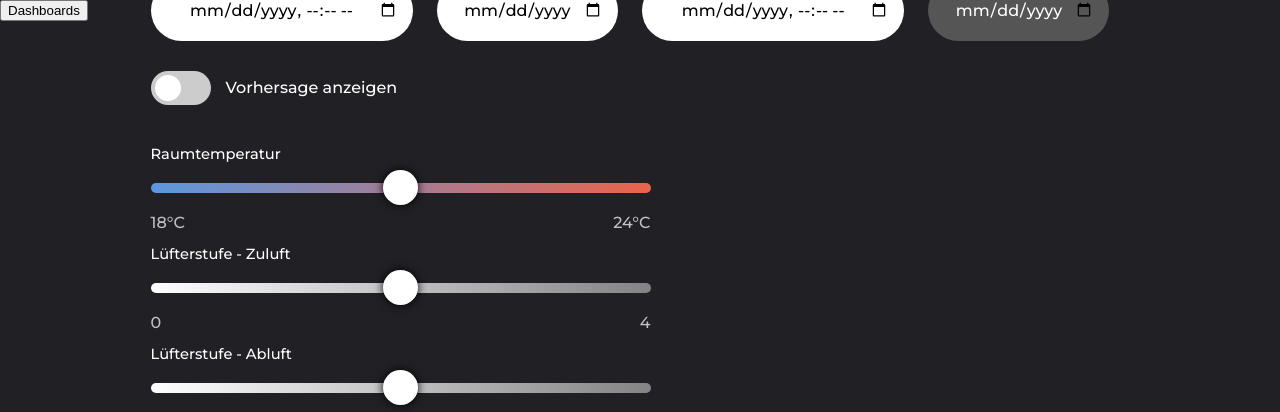
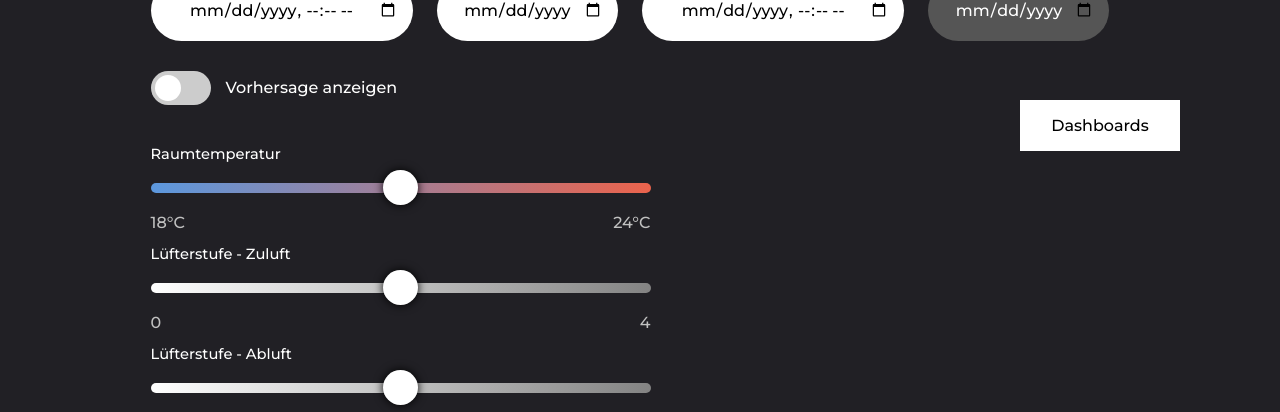
Before and after one commit to matteo-mlr/bluePeacock, a Flask app: page / in a window 1280 px wide. Shown: the top 412 px of the page. Run offline with Flask 2, Linux system fonts and the light colour scheme.

Commit message:
Add files via upload

```diff
--- a/static/css/style.css
+++ b/static/css/style.css
@@ -134,6 +134,11 @@ h1 {
     margin: 100px 0 0 0;
 }
 
+.grafana-wrapper {
+    display: flex;
+    align-items: center;
+}
+
 .controlPanel {
     margin: 100px 0 0 0;
 }
@@ -197,6 +202,11 @@ label {
     outline: none;
     -webkit-transition: all 500ms cubic-bezier(0.075, 0.82, 0.165, 1);
     transition: all 500ms cubic-bezier(0.075, 0.82, 0.165, 1);
+    display: inline-block;
+}
+
+.date-element.disable {
+    display: none;
 }
 
 .date-element:focus {
@@ -276,6 +286,60 @@ input:checked + .checkboxSlider:before {
     align-items: center;
 }
 
+/* DROPDOWN *****/
+
+.dropbtn {
+    background-color: #fff;
+    color: #000;
+    padding: 16px;
+    font-size: 16px;
+    border: none;
+    cursor: pointer;
+    font-family: Montserrat;
+    font-size: 12pt;
+    width: 160px;
+    margin: 0;
+    z-index: 10;
+    position: relative;
+  }
+
+  .dropdown {
+    position: absolute;
+    top: 100px;
+    right: 100px;
+    display: inline-block;
+  }
+
+  .dropdown-content {
+    display: none;
+    position: absolute;
+    background-color: #f9f9f9;
+    min-width: 160px;
+    box-shadow: 0px 8px 16px 0px rgba(0,0,0,0.2);
+    z-index: 1;
+  }
+
+  .dropdown-content a {
+    color: black;
+    padding: 12px 16px;
+    text-decoration: none;
+    display: block;
+    font-family: Montserrat;
+    font-size: 12pt;
+    font-weight: 400;
+  }
+
+  .dropdown-content a:hover {background-color: #f1f1f1}
+
+  .dropdown:hover .dropdown-content {
+    display: block;
+  }
+
+  .dropdown:hover .dropbtn {
+    background-color: rgb(85, 85, 85);
+    color: #fff;
+  }
+
 @media screen and (max-width: 1350px) {
     .content {
         flex-direction: column;
```
